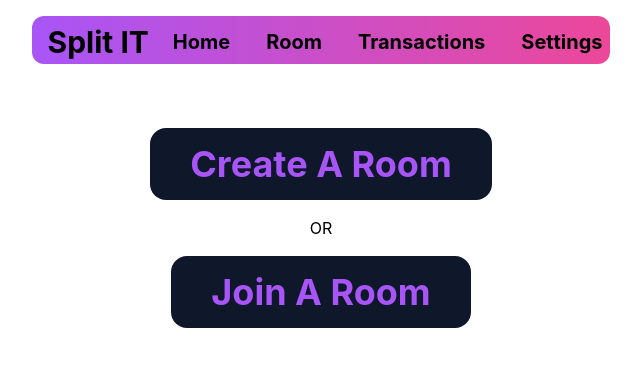
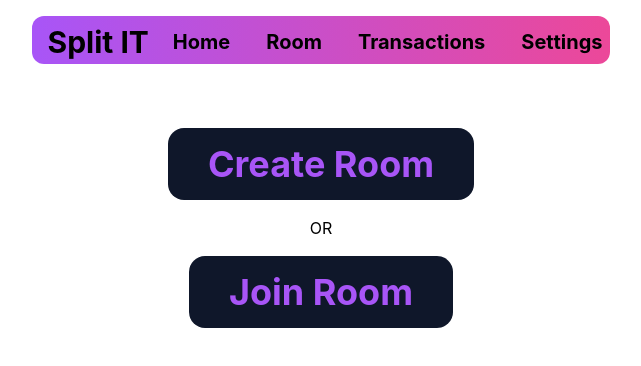
Before and after one commit to ayush035/SplitIT, a Next.js app in the folder splitit/: page / in a window 1280 px wide. Shown: the top 366 px of the page, without its empty margins (319-960 px from the left). Built offline with nearby package versions, Linux system fonts and the light colour scheme.

Commit message:
Update index.tsx

```diff
--- a/splitit/pages/index.tsx
+++ b/splitit/pages/index.tsx
@@ -17,7 +17,7 @@ export default function Home() {
         <div className='flex justify-center items-center my-4'>
           <div className='rounded-2xl bg-slate-900 '>
             <div className=' text-4xl text-purple-500 cursor-pointer  transition ease-in-out delay-50 hover:-translate-y-2 rounded-3xl font-bold my-4 mx-10'>
-              Create A Room
+              Create Room
 
             </div>
 
@@ -32,7 +32,7 @@ export default function Home() {
         <div className='flex justify-center items-center my-4'>
           <div className='rounded-2xl bg-slate-900 '>
             <div className=' text-4xl text-purple-500 cursor-pointer  transition ease-in-out delay-50 hover:-translate-y-2 rounded-3xl font-bold my-4 mx-10'>
-            Join A Room
+            Join Room
             </div>
 
           </div>
```
